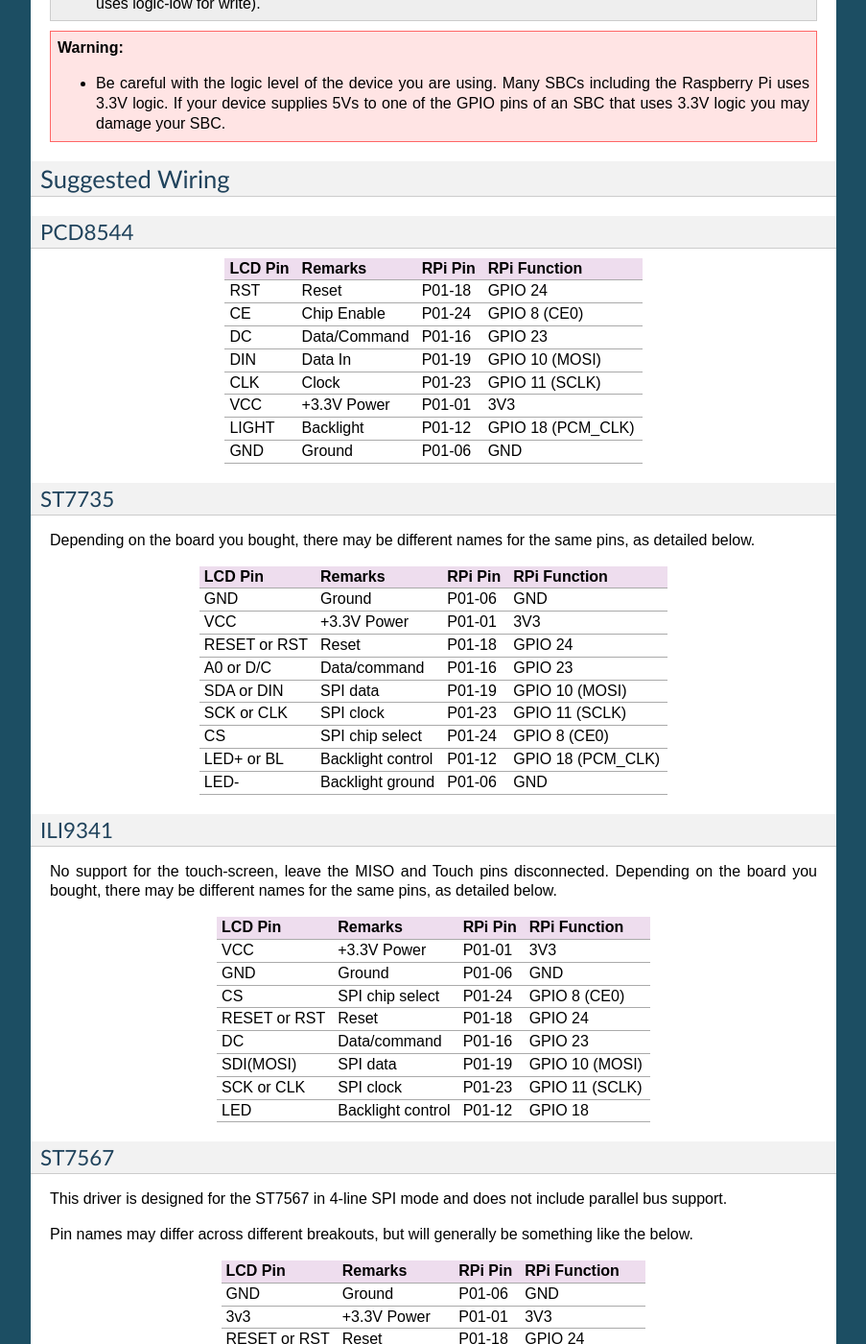
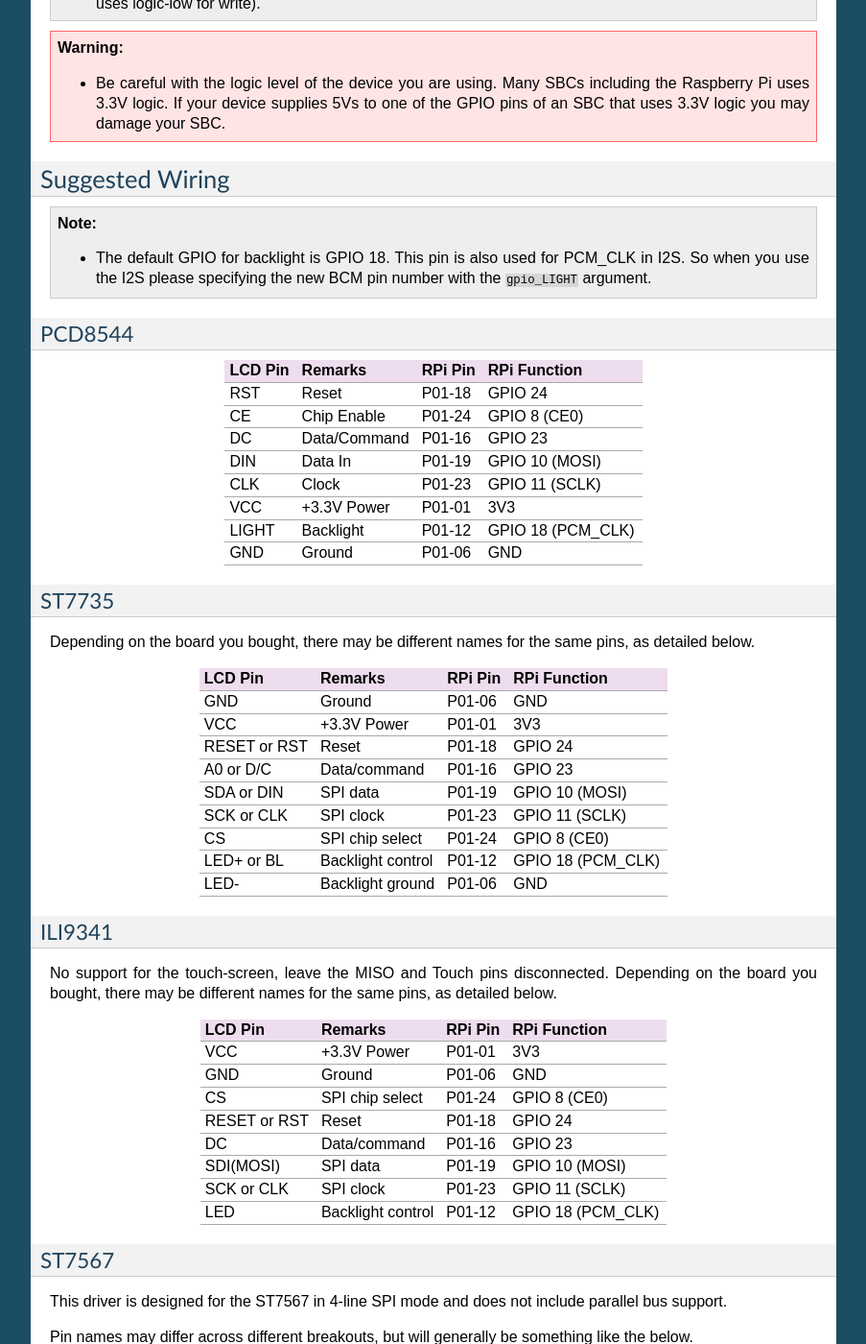
Before and after one commit to rm-hull/luma.lcd, a Sphinx documentation site: the page built from doc/hardware.rst, in a window 1280 px wide and 1400 px high, scrolled down 4917 px. Shown: the whole window at 96% size, without its empty margins (198-1101 px from the left). Built offline with Sphinx 7.4.7, drawn with Linux system fonts in a browser that asks for light colours; the version number could not be read and is left out.

Commit message:
Update hardware.rst (#148)
* Fix ili9341

* Note default gpio_LIGHT causes problems with I2S

```diff
--- a/doc/hardware.rst
+++ b/doc/hardware.rst
@@ -277,6 +277,9 @@ Device Pin Name   Remarks          RPi Pin  RPi Function
 
 Suggested Wiring
 ----------------
+.. note::
+   * The default GPIO for backlight is GPIO 18. This pin is also used for PCM_CLK in I2S. So
+     when you use the I2S please specifying the new BCM pin number with the ``gpio_LIGHT`` argument.
 
 PCD8544
 ~~~~~~~
@@ -329,7 +332,7 @@ RESET or RST  Reset             P01-18   GPIO 24
 DC            Data/command      P01-16   GPIO 23
 SDI(MOSI)     SPI data          P01-19   GPIO 10 (MOSI)
 SCK or CLK    SPI clock         P01-23   GPIO 11 (SCLK)
-LED           Backlight control P01-12   GPIO 18
+LED           Backlight control P01-12   GPIO 18 (PCM_CLK)
 ============= ================= ======== ==============
 
 ST7567
```
